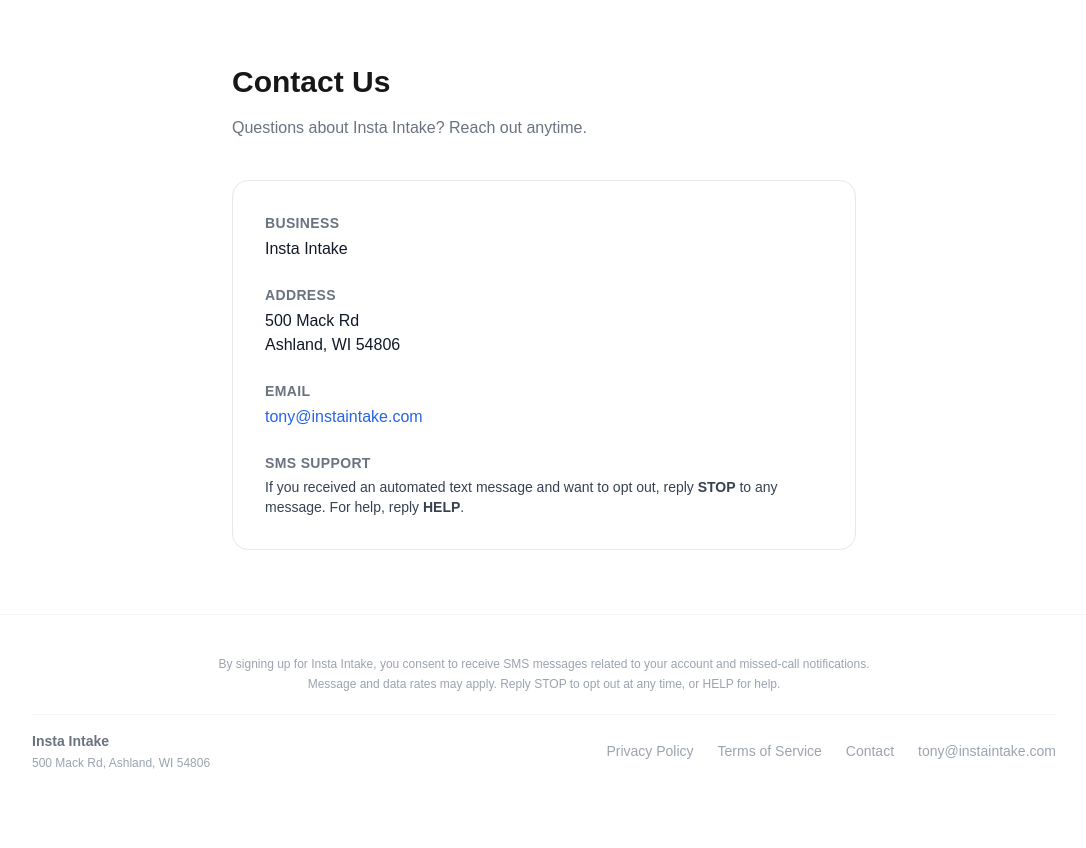
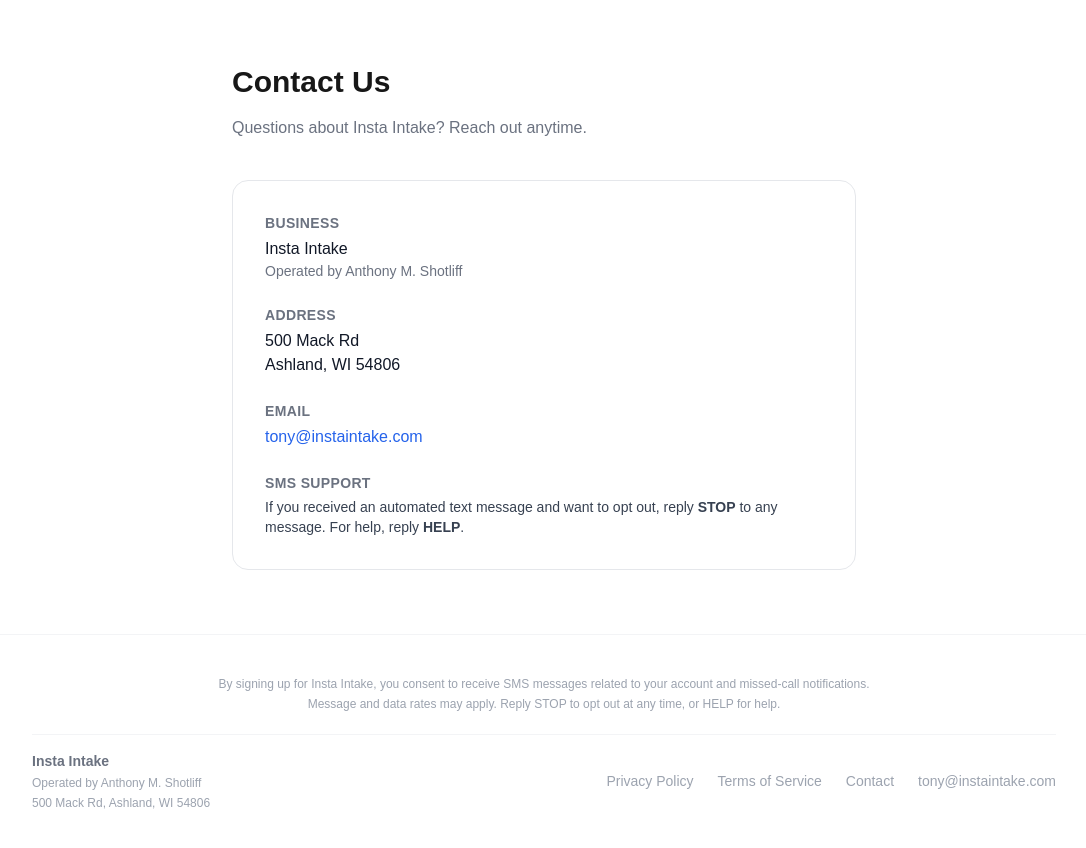
Before and after one commit to TonyShotliff/garage-door-leads, a Next.js app: page /contact in a window 1280 px wide. Shown: the top 848 px of the page, without its empty margins (96-1182 px from the left). Before the commit the page ends 811 px from the top, so only its background shows below. Built offline with nearby package versions, Linux system fonts and the light colour scheme.

Commit message:
Add legal operator name to contact page and footer for A2P compliance

```diff
--- a/src/app/contact/page.tsx
+++ b/src/app/contact/page.tsx
@@ -8,6 +8,7 @@ export default function Contact() {
         <div>
           <h2 className="text-sm font-semibold text-gray-500 uppercase tracking-wide mb-1">Business</h2>
           <p className="text-gray-900 font-medium">Insta Intake</p>
+          <p className="text-gray-500 text-sm">Operated by Anthony M. Shotliff</p>
         </div>
 
         <div>
--- a/src/components/Footer.tsx
+++ b/src/components/Footer.tsx
@@ -13,6 +13,7 @@ export default function Footer() {
         <div className="flex flex-col sm:flex-row items-center justify-between gap-3 text-sm text-gray-400 pt-4 border-t border-gray-100">
           <div className="flex flex-col items-center sm:items-start gap-1">
             <span className="font-semibold text-gray-500">Insta Intake</span>
+            <span className="text-xs text-gray-400">Operated by Anthony M. Shotliff</span>
             <span className="text-xs text-gray-400">500 Mack Rd, Ashland, WI 54806</span>
           </div>
           <div className="flex flex-wrap items-center gap-6 justify-center">
```
